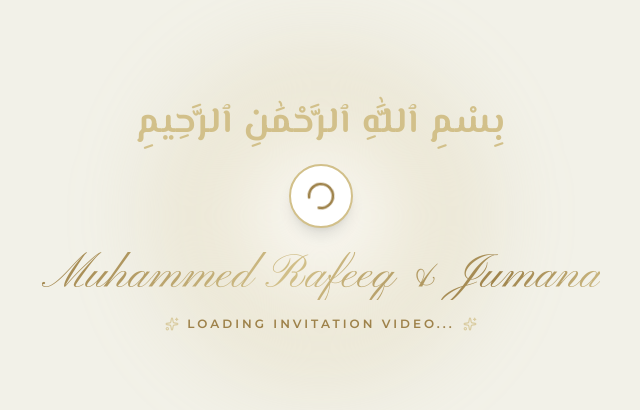
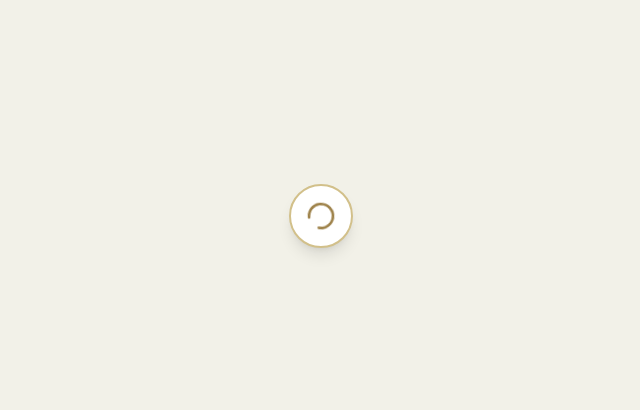
Before and after one commit to muhammedrafeeq/wedding, a Next.js app: page / in a window 1280 px wide. Shown: the part 184-594 px from the top of the page, without its empty margins (319-959 px from the left). Built offline with nearby package versions, Linux system fonts and the light colour scheme; a web font is replaced by a local one.

Commit message:
feat: implement EnvelopeExperience component with interactive video playback and synchronized background audio

```diff
--- a/src/components/EnvelopeExperience.tsx
+++ b/src/components/EnvelopeExperience.tsx
@@ -2,7 +2,7 @@
 
 import React, { useEffect, useRef, useState } from 'react';
 import { motion, AnimatePresence } from 'framer-motion';
-import { Sparkles, Loader2, Volume2 } from 'lucide-react';
+import { Loader2, Play, Sparkles } from 'lucide-react';
 import { WEDDING_CONFIG } from '@/config/weddingConfig';
 
 interface EnvelopeExperienceProps {
@@ -13,7 +13,7 @@ export const EnvelopeExperience: React.FC<EnvelopeExperienceProps> = ({ onOpen }
   const videoRef = useRef<HTMLVideoElement | null>(null);
   const audioRef = useRef<HTMLAudioElement | null>(null);
   const [isVideoLoaded, setIsVideoLoaded] = useState(false);
-  const [hasStartedAudio, setHasStartedAudio] = useState(false);
+  const [isPlaying, setIsPlaying] = useState(false);
   const [hasTriggeredFade, setHasTriggeredFade] = useState(false);
 
   useEffect(() => {
@@ -21,15 +21,12 @@ export const EnvelopeExperience: React.FC<EnvelopeExperienceProps> = ({ onOpen }
     if (video) {
       video.muted = true;
       video.defaultMuted = true;
+      // Seek to 0.001s to freeze & display initial video thumbnail frame without autoplaying
+      video.currentTime = 0.001;
 
-      // Check if video is already ready to play from cache
-      if (video.readyState >= 3) {
+      if (video.readyState >= 2) {
         setIsVideoLoaded(true);
       }
-
-      video.play().catch((err) => {
-        console.warn('Autoplay initiated:', err);
-      });
     }
   }, []);
 
@@ -42,18 +39,30 @@ export const EnvelopeExperience: React.FC<EnvelopeExperienceProps> = ({ onOpen }
     const audio = audioRef.current;
     if (!video) return;
 
-    setHasStartedAudio(true);
+    if (!isPlaying) {
+      setIsPlaying(true);
       video.muted = true;
       try {
-      if (audio && audio.paused) {
+        if (audio) {
           audio.currentTime = 0;
           await audio.play().catch((err) => console.warn('Audio play error:', err));
         }
-      if (video.paused) {
         await video.play();
-      }
       } catch (err) {
         console.warn('Video play error:', err);
+      }
+    } else {
+      if (video.paused) {
+        try {
+          if (audio) await audio.play().catch(console.warn);
+          await video.play();
+        } catch (err) {
+          console.warn('Video play error:', err);
+        }
+      } else {
+        video.pause();
+        if (audio) audio.pause();
+      }
     }
   };
 
@@ -91,7 +100,7 @@ export const EnvelopeExperience: React.FC<EnvelopeExperienceProps> = ({ onOpen }
         preload="auto"
       />
 
-      {/* Luxury Soft Ivory & Champagne Gold Loading Screen (Until Video Loads) */}
+      {/* Clean Spinner Loading Screen Only */}
       <AnimatePresence>
         {!isVideoLoaded && (
           <motion.div
@@ -99,42 +108,19 @@ export const EnvelopeExperience: React.FC<EnvelopeExperienceProps> = ({ onOpen }
             initial={{ opacity: 1 }}
             exit={{ opacity: 0 }}
             transition={{ duration: 0.6 }}
-            className="absolute inset-0 bg-[#F2F1E8] z-30 flex flex-col items-center justify-center p-6 text-center"
+            className="absolute inset-0 bg-[#F2F1E8] z-30 flex items-center justify-center"
           >
-            {/* Soft Ambient Glow */}
-            <div className="absolute w-[350px] h-[350px] bg-radial from-[#ffffff] via-[#D2C08A]/25 to-transparent rounded-full blur-2xl pointer-events-none" />
-
-            <div className="relative z-10 flex flex-col items-center gap-3">
-              <span className="font-arabic text-3xl sm:text-4xl text-[#D2C08A] font-bold tracking-wide">
-                {WEDDING_CONFIG.bismillahText}
-              </span>
-
-              {/* Glowing Monogram Spinner */}
-              <div className="relative w-16 h-16 rounded-full border-2 border-[#D2C08A] flex items-center justify-center bg-[#ffffff] shadow-lg my-3">
+            <div className="relative w-16 h-16 rounded-full border-2 border-[#D2C08A] flex items-center justify-center bg-[#ffffff] shadow-lg">
               <Loader2 className="w-8 h-8 text-[#9E824A] animate-spin" />
-              </div>
-
-              <h2 className="font-curly text-4xl sm:text-5xl text-[#3a2c18] gold-text-gradient">
-                {WEDDING_CONFIG.groomName} & {WEDDING_CONFIG.brideName}
-              </h2>
-
-              <div className="flex items-center gap-2 text-xs uppercase tracking-[0.25em] text-[#9E824A] font-semibold mt-1">
-                <Sparkles className="w-3.5 h-3.5 text-[#D2C08A] animate-pulse" />
-                <span>Loading Invitation Video...</span>
-                <Sparkles className="w-3.5 h-3.5 text-[#D2C08A] animate-pulse" />
-              </div>
             </div>
           </motion.div>
         )}
       </AnimatePresence>
 
-      {/* Video Element */}
+      {/* Video Element (Paused initially on thumbnail until tap/click) */}
       <video
         ref={videoRef}
-        src={WEDDING_CONFIG.envelopeVideoUrl}
-        autoPlay
-        loop
-        muted
+        src={`${WEDDING_CONFIG.envelopeVideoUrl}#t=0.001`}
         playsInline
         preload="auto"
         onLoadedData={handleVideoLoadedData}
@@ -146,9 +132,9 @@ export const EnvelopeExperience: React.FC<EnvelopeExperienceProps> = ({ onOpen }
         }`}
       />
 
-      {/* Floating Champagne Gold Button Hint Overlay */}
+      {/* Floating Champagne Gold Button Prompt Overlay */}
       <AnimatePresence>
-        {isVideoLoaded && !hasStartedAudio && (
+        {isVideoLoaded && !isPlaying && (
           <motion.div
             initial={{ opacity: 0, y: 20 }}
             animate={{ opacity: 1, y: 0 }}
@@ -157,8 +143,8 @@ export const EnvelopeExperience: React.FC<EnvelopeExperienceProps> = ({ onOpen }
             className="absolute bottom-10 z-30 pointer-events-none flex flex-col items-center px-4 text-center"
           >
             <div className="inline-flex items-center gap-2.5 bg-gradient-to-r from-[#D2C08A] via-[#9E824A] to-[#D2C08A] text-[#ffffff] font-semibold text-xs sm:text-sm uppercase tracking-[0.2em] px-7 py-3.5 rounded-full shadow-[0_10px_35px_rgba(158,130,74,0.45)] border-2 border-[#ffffff]/50 animate-bounce">
-              <Volume2 className="w-4 h-4 text-[#ffffff] animate-pulse" />
-              <span>Tap Golden Button / Screen to Play Sound 🎵</span>
+              <Play className="w-4 h-4 fill-[#ffffff] text-[#ffffff]" />
+              <span>Tap Golden Button / Screen to Open Invitation 🎵</span>
               <Sparkles className="w-4 h-4 text-[#ffffff]" />
             </div>
           </motion.div>
```
Lines whose indentation alone changed are shown as unchanged.
